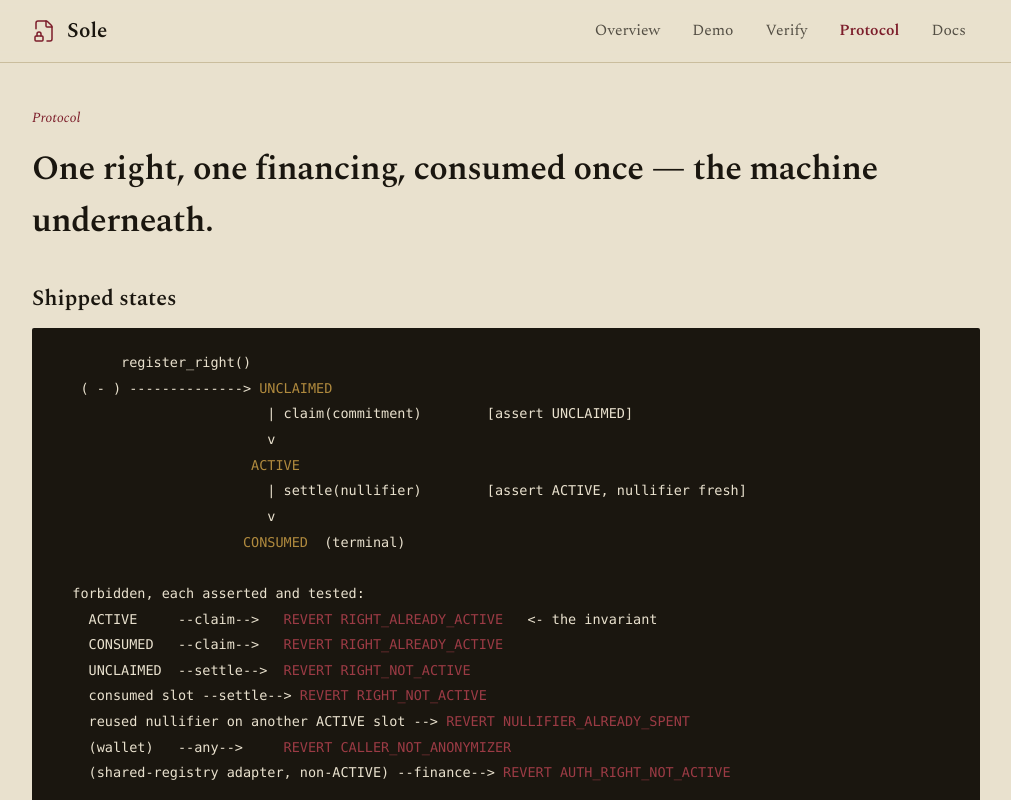
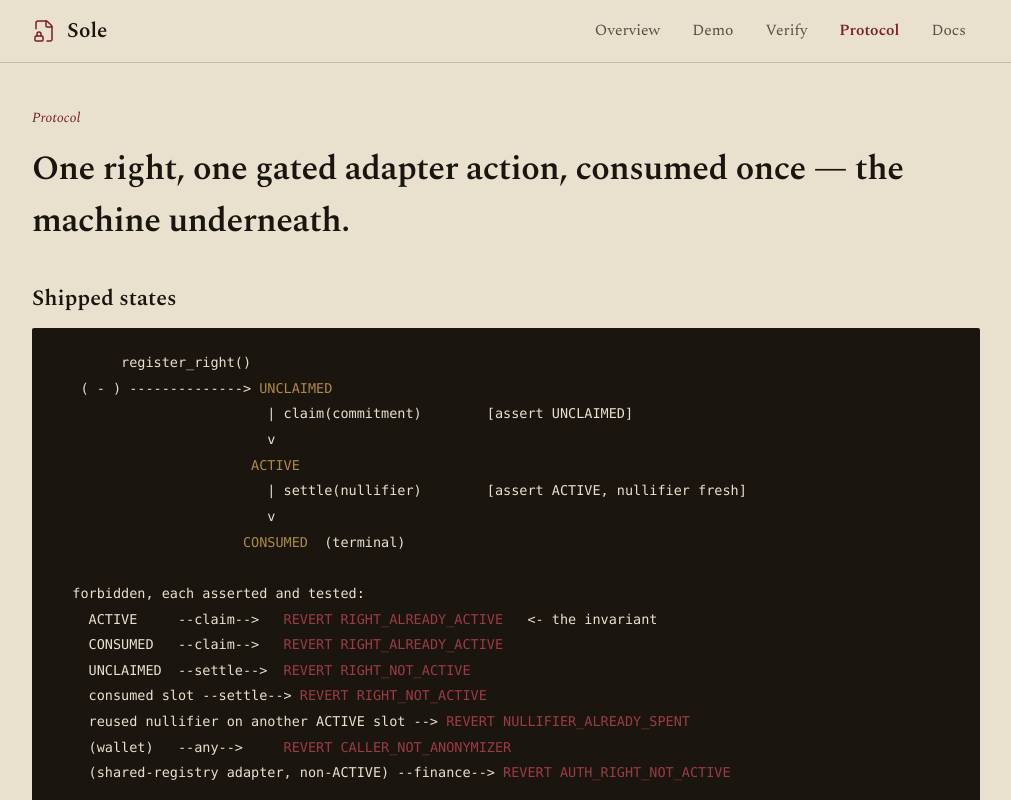
Before and after one commit to TheWeirdDee/sole, a Next.js app in the folder apps/web/: page /protocol in a window 1280 px wide. Shown: the top 800 px of the page, without its empty margins (134-1145 px from the left). Built offline with nearby package versions, Linux system fonts and the light colour scheme.

Commit message:
clarify protocol scope

```diff
--- a/apps/web/app/protocol/page.tsx
+++ b/apps/web/app/protocol/page.tsx
@@ -18,7 +18,7 @@ export default function Protocol() {
     <main style={wrap}>
       <div style={eyebrow}>Protocol</div>
       <h1 style={{ fontSize: 34, fontWeight: 600, letterSpacing: "-.015em", margin: 0 }}>
-        One right, one financing, consumed once — the machine underneath.
+        One right, one gated adapter action, consumed once — the machine underneath.
       </h1>
 
       <h2 style={{ fontSize: 22, fontWeight: 600, margin: "34px 0 12px" }}>Shipped states</h2>
```
